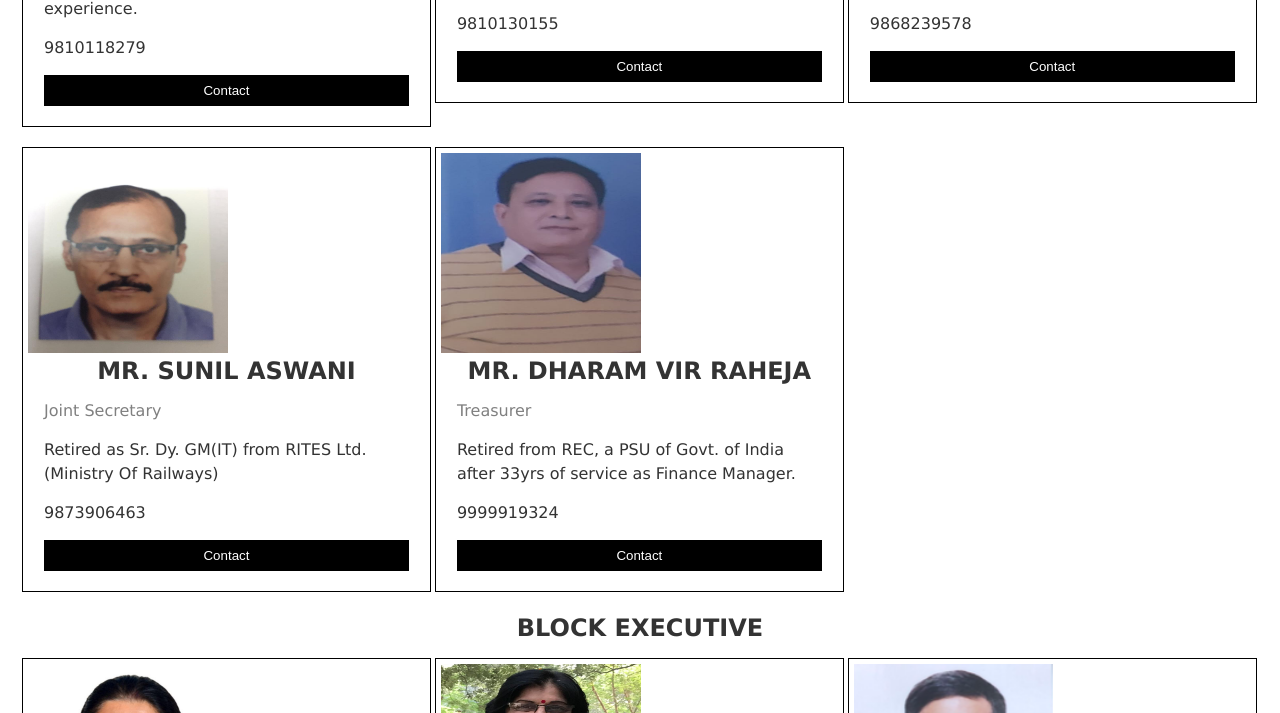
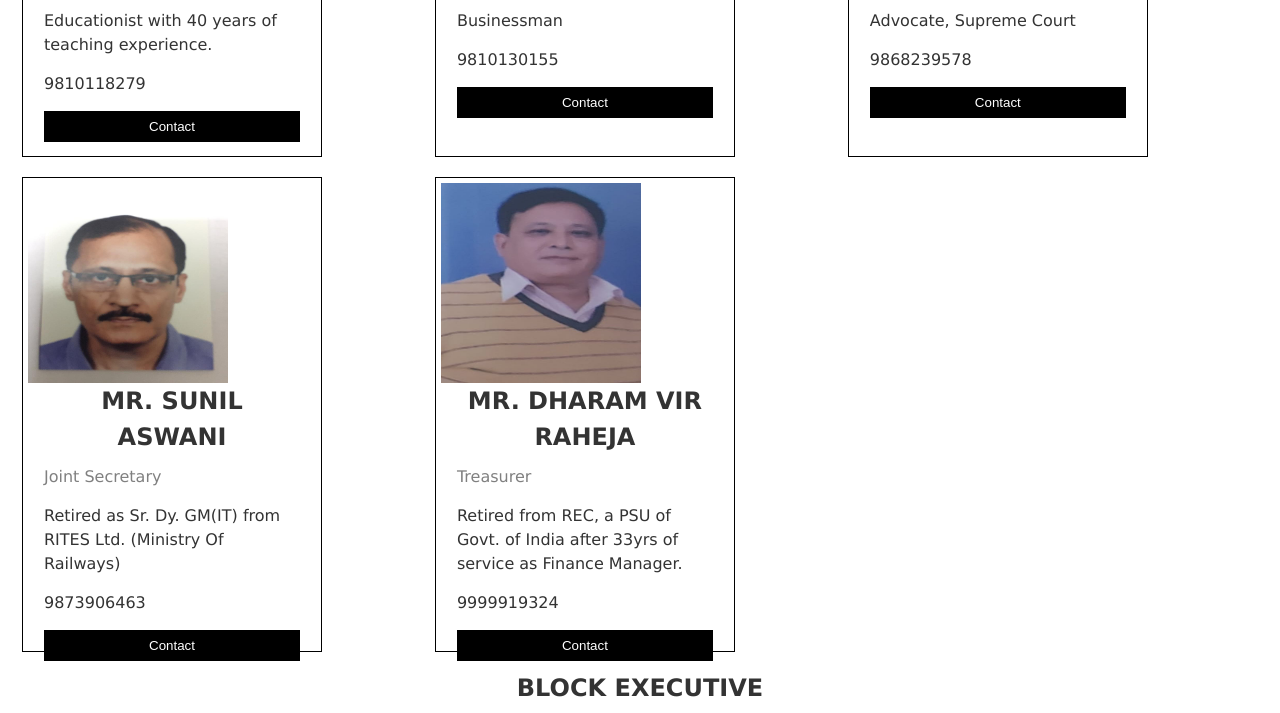
Before and after one commit to ARNAVRISHIRAJ/RWA_E, a plain HTML site: page contact.html in a window 1280 px wide. Shown: the part 430-1143 px from the top of the page. Drawn offline with Linux system fonts and the light colour scheme.

Commit message:
Update style.css

```diff
--- a/style.css
+++ b/style.css
@@ -102,6 +102,9 @@ body, h1, h2, p, ul, li {
   border:solid black 1px;
   padding: 5px 5px;
   margin: 2px;
+  box-sizing: border-box;
+  width: 300px;
+  height: 475px;
 }
 
 /* Some left and right padding inside the container */
```
